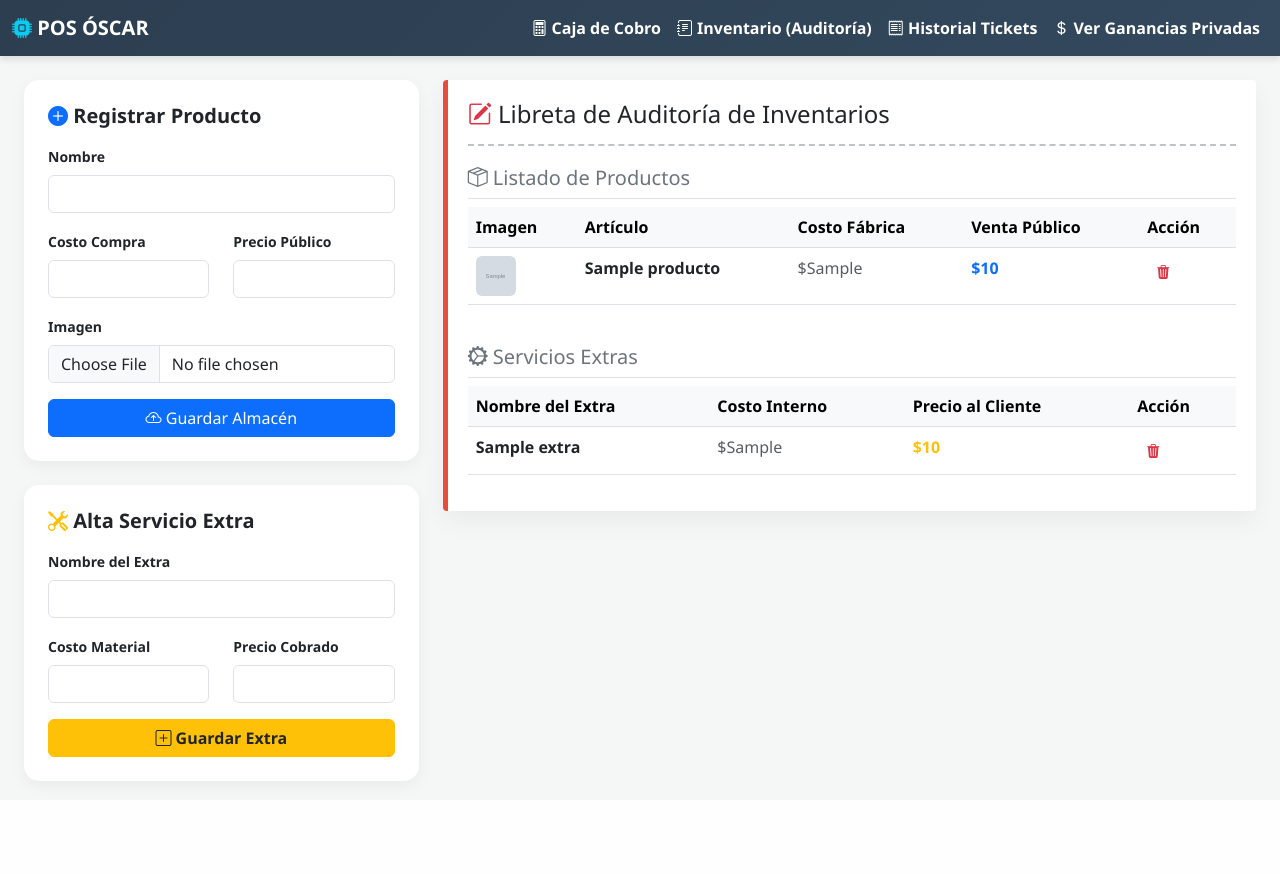
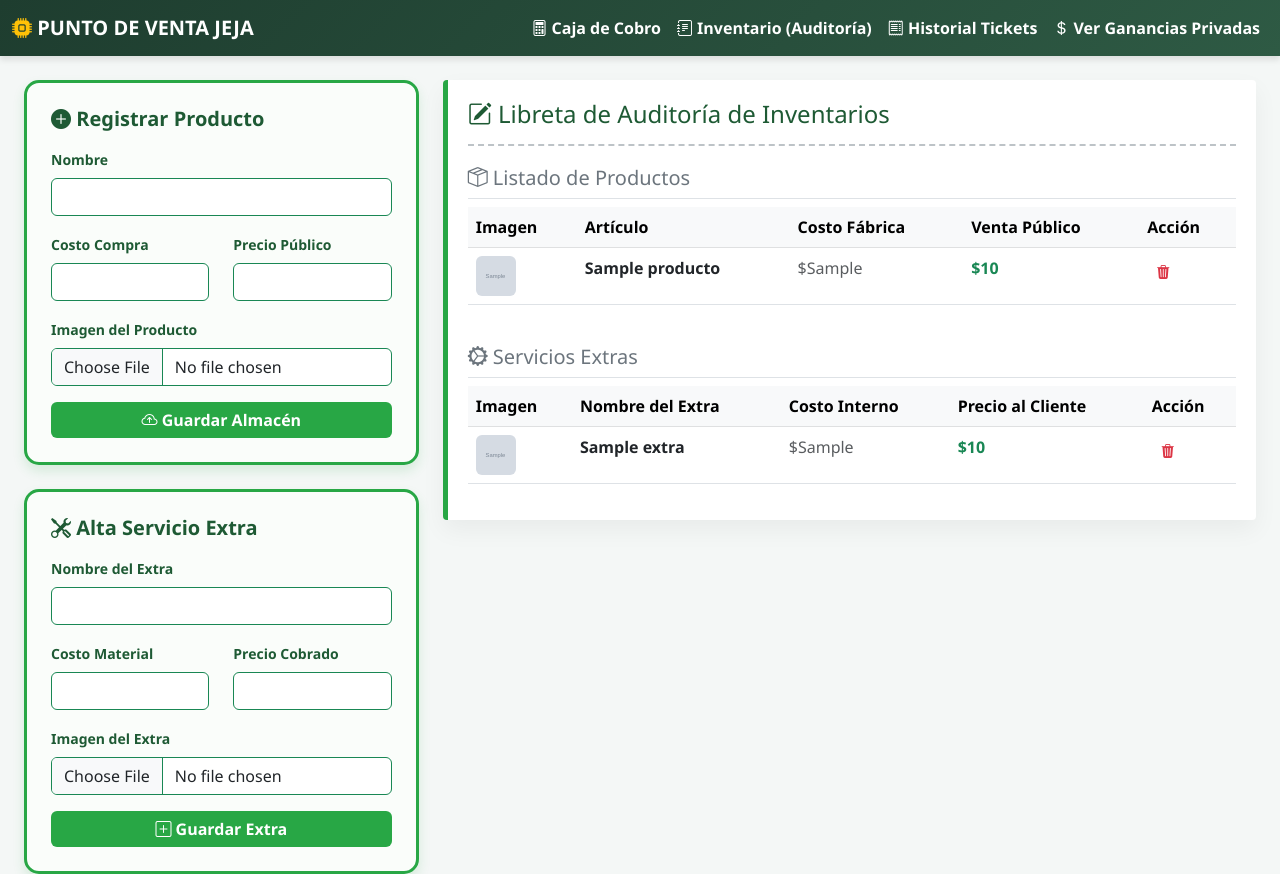
Before and after one commit to oscarlo-lgtm/punto-de-venta, a Flask app: page /inventario in a window 1280 px wide. Before the commit the page ends 792 px from the top, so only its background shows below. Run offline with Flask 3, Linux system fonts and the light colour scheme; grey boxes marked "Sample" are stand-in pictures; a database or web service that is not in the repository returns one stand-in record (values such as "Sample title"); some libraries are stand-ins or nearby versions.

Commit message:
Update productos.html

```diff
--- a/templates/productos.html
+++ b/templates/productos.html
@@ -3,15 +3,26 @@
 <head>
     <meta charset="UTF-8">
     <meta name="viewport" content="width=device-width, initial-scale=1.0">
-    <title>Auditoría de Inventario</title>
+    <title>Auditoría de Inventario - JEJA</title>
     <link href="https://cdn.jsdelivr.net/npm/bootstrap@5.3.0/dist/css/bootstrap.min.css" rel="stylesheet">
     <link rel="stylesheet" href="https://cdn.jsdelivr.net/npm/bootstrap-icons@1.10.5/font/bootstrap-icons.css">
     <style>
         body { background-color: #f4f7f6; font-family: 'Segoe UI', sans-serif; }
-        .navbar-custom { background: linear-gradient(135deg, #2c3e50, #34495e); box-shadow: 0 4px 6px rgba(0,0,0,0.1); }
+        .navbar-custom { background: linear-gradient(135deg, #1e3d2f, #2e5a44); box-shadow: 0 4px 6px rgba(0,0,0,0.1); }
         .navbar-brand, .nav-link { color: #fff !important; font-weight: 600; }
-        .card-custom { border: none; border-radius: 15px; box-shadow: 0 5px 15px rgba(0,0,0,0.05); background: #fff; }
-        .paper-sheet { background: #ffffff; border-left: 5px solid #e74c3c; box-shadow: 0 10px 25px rgba(0,0,0,0.05); border-radius: 4px; padding: 20px; }
+
+        /* Recuadros Verdes Destacados Solicitados */
+        .card-verde-custom {
+            border: 3px solid #28a745 !important;
+            border-radius: 15px;
+            box-shadow: 0 6px 12px rgba(40, 167, 69, 0.15);
+            background: #fafdfa;
+        }
+        .text-verde-jeja { color: #1e5a34 !important; }
+        .btn-verde-jeja { background-color: #28a745; color: white; font-weight: bold; border: none; }
+        .btn-verde-jeja:hover { background-color: #218838; color: white; }
+
+        .paper-sheet { background: #ffffff; border-left: 5px solid #28a745; box-shadow: 0 10px 25px rgba(0,0,0,0.05); border-radius: 4px; padding: 20px; }
         .paper-header { border-bottom: 2px dashed #bdc3c7; padding-bottom: 15px; margin-bottom: 20px; display: flex; align-items: center; justify-content: space-between; }
     </style>
 </head>
@@ -19,7 +30,7 @@
 
     <nav class="navbar navbar-expand-lg navbar-custom mb-4">
         <div class="container-fluid">
-            <a class="navbar-brand" href="/"><i class="bi bi-cpu-fill text-info"></i> POS ÓSCAR</a>
+            <a class="navbar-brand" href="/"><i class="bi bi-cpu-fill text-warning"></i> PUNTO DE VENTA JEJA</a>
             <div class="navbar-nav ms-auto">
                 <a class="nav-link" href="/"><i class="bi bi-calculator"></i> Caja de Cobro</a>
                 <a class="nav-link active" href="/inventario"><i class="bi bi-journal-text"></i> Inventario (Auditoría)</a>
@@ -32,28 +43,30 @@
     <div class="container-fluid px-4">
         <div class="row">
             <div class="col-md-4">
-                <div class="card card-custom p-4 mb-4">
-                    <h5 class="fw-bold mb-3"><i class="bi bi-plus-circle-fill text-primary"></i> Registrar Producto</h5>
+
+                <div class="card card-verde-custom p-4 mb-4">
+                    <h5 class="fw-bold mb-3 text-verde-jeja"><i class="bi bi-plus-circle-fill"></i> Registrar Producto</h5>
                     <form action="/guardar_producto" method="POST" enctype="multipart/form-data">
-                        <div class="mb-3"><label class="form-label small fw-bold">Nombre</label><input type="text" name="nombre" class="form-control" required></div>
+                        <div class="mb-3"><label class="form-label small fw-bold text-verde-jeja">Nombre</label><input type="text" name="nombre" class="form-control border-success" required></div>
                         <div class="row mb-3">
-                            <div class="col-6"><label class="form-label small fw-bold">Costo Compra</label><input type="number" step="0.01" name="costo_compra" class="form-control" required></div>
-                            <div class="col-6"><label class="form-label small fw-bold">Precio Público</label><input type="number" step="0.01" name="precio_venta" class="form-control" required></div>
+                            <div class="col-6"><label class="form-label small fw-bold text-verde-jeja">Costo Compra</label><input type="number" step="0.01" name="costo_compra" class="form-control border-success" required></div>
+                            <div class="col-6"><label class="form-label small fw-bold text-verde-jeja">Precio Público</label><input type="number" step="0.01" name="precio_venta" class="form-control border-success" required></div>
                         </div>
-                        <div class="mb-3"><label class="form-label small fw-bold">Imagen</label><input type="file" name="foto_galeria" class="form-control" accept="image/*"></div>
-                        <button type="submit" class="btn btn-primary w-100"><i class="bi bi-cloud-arrow-up"></i> Guardar Almacén</button>
+                        <div class="mb-3"><label class="form-label small fw-bold text-verde-jeja">Imagen del Producto</label><input type="file" name="foto_galeria" class="form-control border-success" accept="image/*"></div>
+                        <button type="submit" class="btn btn-verde-jeja w-100"><i class="bi bi-cloud-arrow-up"></i> Guardar Almacén</button>
                     </form>
                 </div>
 
-                <div class="card card-custom p-4">
-                    <h5 class="fw-bold mb-3"><i class="bi bi-tools text-warning"></i> Alta Servicio Extra</h5>
-                    <form action="/guardar_extra" method="POST">
-                        <div class="mb-3"><label class="form-label small fw-bold">Nombre del Extra</label><input type="text" name="nombre" class="form-control" required></div>
+                <div class="card card-verde-custom p-4">
+                    <h5 class="fw-bold mb-3 text-verde-jeja"><i class="bi bi-tools"></i> Alta Servicio Extra</h5>
+                    <form action="/guardar_extra" method="POST" enctype="multipart/form-data">
+                        <div class="mb-3"><label class="form-label small fw-bold text-verde-jeja">Nombre del Extra</label><input type="text" name="nombre" class="form-control border-success" required></div>
                         <div class="row mb-3">
-                            <div class="col-6"><label class="form-label small fw-bold">Costo Material</label><input type="number" step="0.01" name="costo_compra" class="form-control" required></div>
-                            <div class="col-6"><label class="form-label small fw-bold">Precio Cobrado</label><input type="number" step="0.01" name="precio_venta" class="form-control" required></div>
+                            <div class="col-6"><label class="form-label small fw-bold text-verde-jeja">Costo Material</label><input type="number" step="0.01" name="costo_compra" class="form-control border-success" required></div>
+                            <div class="col-6"><label class="form-label small fw-bold text-verde-jeja">Precio Cobrado</label><input type="number" step="0.01" name="precio_venta" class="form-control border-success" required></div>
                         </div>
-                        <button type="submit" class="btn btn-warning text-dark w-100 fw-bold"><i class="bi bi-plus-square"></i> Guardar Extra</button>
+                        <div class="mb-3"><label class="form-label small fw-bold text-verde-jeja">Imagen del Extra</label><input type="file" name="foto_extra" class="form-control border-success" accept="image/*"></div>
+                        <button type="submit" class="btn btn-verde-jeja w-100"><i class="bi bi-plus-square"></i> Guardar Extra</button>
                     </form>
                 </div>
             </div>
@@ -61,7 +74,7 @@
             <div class="col-md-8">
                 <div class="paper-sheet">
                     <div class="paper-header">
-                        <h4 class="m-0"><i class="bi bi-pencil-square text-danger"></i> Libreta de Auditoría de Inventarios</h4>
+                        <h4 class="m-0 text-verde-jeja"><i class="bi bi-pencil-square"></i> Libreta de Auditoría de Inventarios</h4>
                     </div>
 
                     <h5 class="text-secondary border-bottom pb-2"><i class="bi bi-box-seam"></i> Listado de Productos</h5>
@@ -76,7 +89,7 @@
                                     <td>{% if p.imagen_url %}<img src="{{ p.imagen_url }}" style="width:40px; height:40px; object-fit:cover; border-radius:6px;">{% else %}<i class="bi bi-image text-muted"></i>{% endif %}</td>
                                     <td><strong>{{ p.nombre }}</strong></td>
                                     <td class="text-muted">${{ p.costo_compra }}</td>
-                                    <td class="text-primary fw-bold">${{ p.precio_venta }}</td>
+                                    <td class="text-success fw-bold">${{ p.precio_venta }}</td>
                                     <td><form action="/eliminar_producto/{{ p.id }}" method="POST"><button class="btn btn-sm text-danger"><i class="bi bi-trash3-fill"></i></button></form></td>
                                 </tr>
                                 {% endfor %}
@@ -88,14 +101,15 @@
                     <div class="table-responsive">
                         <table class="table table-hover">
                             <thead>
-                                <tr class="table-light"><th>Nombre del Extra</th><th>Costo Interno</th><th>Precio al Cliente</th><th>Acción</th></tr>
+                                <tr class="table-light"><th>Imagen</th><th>Nombre del Extra</th><th>Costo Interno</th><th>Precio al Cliente</th><th>Acción</th></tr>
                             </thead>
                             <tbody>
                                 {% for e in extras %}
                                 <tr>
+                                    <td>{% if e.imagen_url %}<img src="{{ e.imagen_url }}" style="width:40px; height:40px; object-fit:cover; border-radius:6px;">{% else %}<i class="bi bi-image text-muted"></i>{% endif %}</td>
                                     <td><strong>{{ e.nombre }}</strong></td>
                                     <td class="text-muted">${{ e.costo_compra }}</td>
-                                    <td class="text-warning fw-bold">${{ e.precio_venta }}</td>
+                                    <td class="text-success fw-bold">${{ e.precio_venta }}</td>
                                     <td><form action="/eliminar_extra/{{ e.id }}" method="POST"><button class="btn btn-sm text-danger"><i class="bi bi-trash3-fill"></i></button></form></td>
                                 </tr>
                                 {% endfor %}
```
